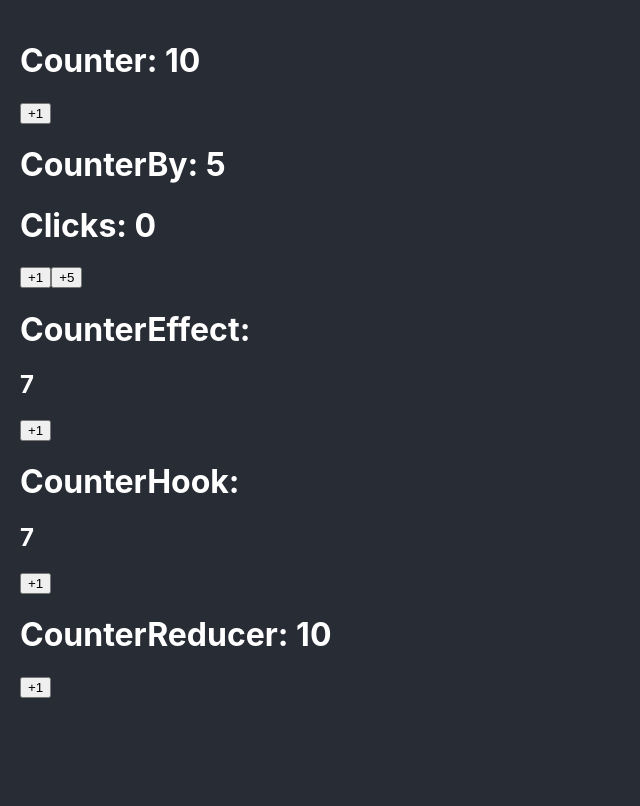
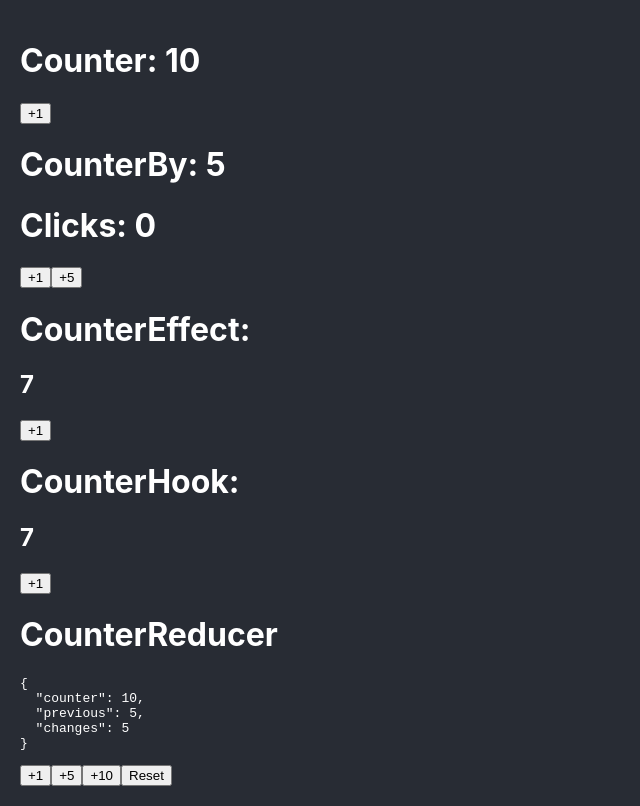
Before and after one commit to johaolopz/reactPro, a React (Create React App) app: page / in a window 1280 px wide. Shown: the whole page, without its empty margins (0-640 px from the left). Built offline with nearby package versions, Linux system fonts and the light colour scheme.

Commit message:
useReducer next level

```diff
--- a/src/bases/CounterReducer.tsx
+++ b/src/bases/CounterReducer.tsx
@@ -19,8 +19,16 @@ type CounterAction =
 
 //Construcción del REDUCER
 const counterReducer = ( state:CounterState, action: CounterAction ): CounterState => {
+    //State destructuring
+    const { counter, changes } = state
+
     switch (action.type) {
-        case 'increaseBy': return state
+        case 'increaseBy':
+            return {
+                counter: counter + action.payload.value,
+                changes: changes + 1,
+                previous: counter
+            }
         case 'reset':
             return {
                 counter: 0,
@@ -35,15 +43,31 @@ const counterReducer = ( state:CounterState, action: CounterAction ): CounterSta
 
 export const CounterReducer = () => {
 
-    const [{ counter }, dispatch] = useReducer(counterReducer, INITIAL_STATE);
+    const [ counterState, dispatch] = useReducer(counterReducer, INITIAL_STATE);
 
-    const handleClick = ()=>{
+    const increaseBy = (value:number) => {
+        dispatch({ type: 'increaseBy', payload: { value } })
+    }
+
+    const handleReset = ()=>{
         dispatch({ type: 'reset'})
     }
   return <>
-      <h1>CounterReducer: {counter}</h1>
-      <button onClick={handleClick}>
+      <h1>CounterReducer</h1>
+      <pre>
+          {JSON.stringify( counterState, null, 2)}
+      </pre>
+      <button onClick={() => increaseBy(1)}>
           +1
+      </button>
+      <button onClick={() => increaseBy(5)}>
+          +5
+      </button>
+      <button onClick={() => increaseBy(10)}>
+          +10
+      </button>
+      <button onClick={handleReset}>
+          Reset
       </button>
   </>;
 };
```
